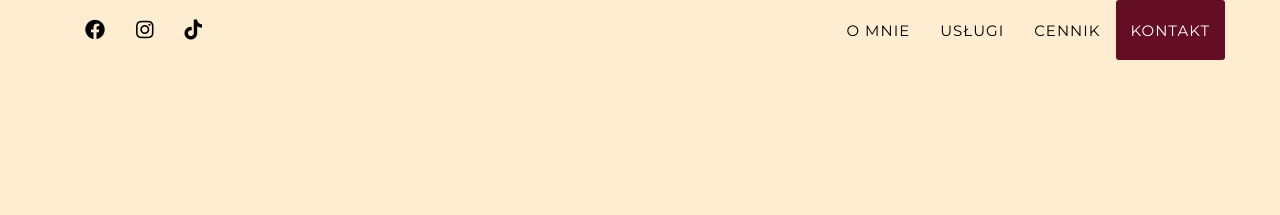
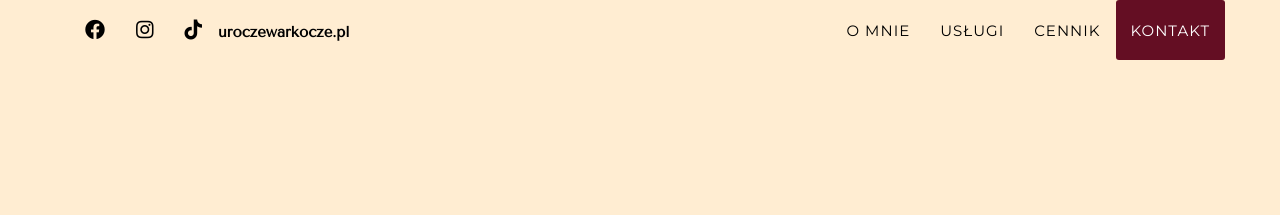
Before and after one commit to monikamimi/monikamimi.github.io, a Jekyll site: the page built from index.html, in a window 1280 px wide. Shown: the top 215 px of the page. Built offline with Jekyll 4.4.1, drawn with Linux system fonts in a browser that asks for light colours; nearby versions of some CDN libraries.

Commit message:
link to warkocze

```diff
--- a/_includes/header.html
+++ b/_includes/header.html
@@ -20,6 +20,9 @@
                     <li><a target="_blank" href="{{ network.url }}"><i class="fab fa-{{ network.title }} fa-lg"></i></a>
                     </li>
                     {% endfor %}
+                    <a class="sub-title" href="https://uroczewarkocze.pl" target="_blank"
+                    >uroczewarkocze.pl</a
+                  >
                 </ul>
 
                 <ul class="nav navbar-nav navbar-right">
--- a/style.css
+++ b/style.css
@@ -79,6 +79,14 @@ header {
   color: black;
 }
 
+.sub-title {
+  font-family: "Tenor Sans" !important;
+  font-size: 15px;
+  font-weight: 600;
+  line-height: 65px;
+  color: black;
+}
+
 .intro-heading {
   margin-bottom: 10px !important;
   font-family: "Tenor Sans" !important;
```
